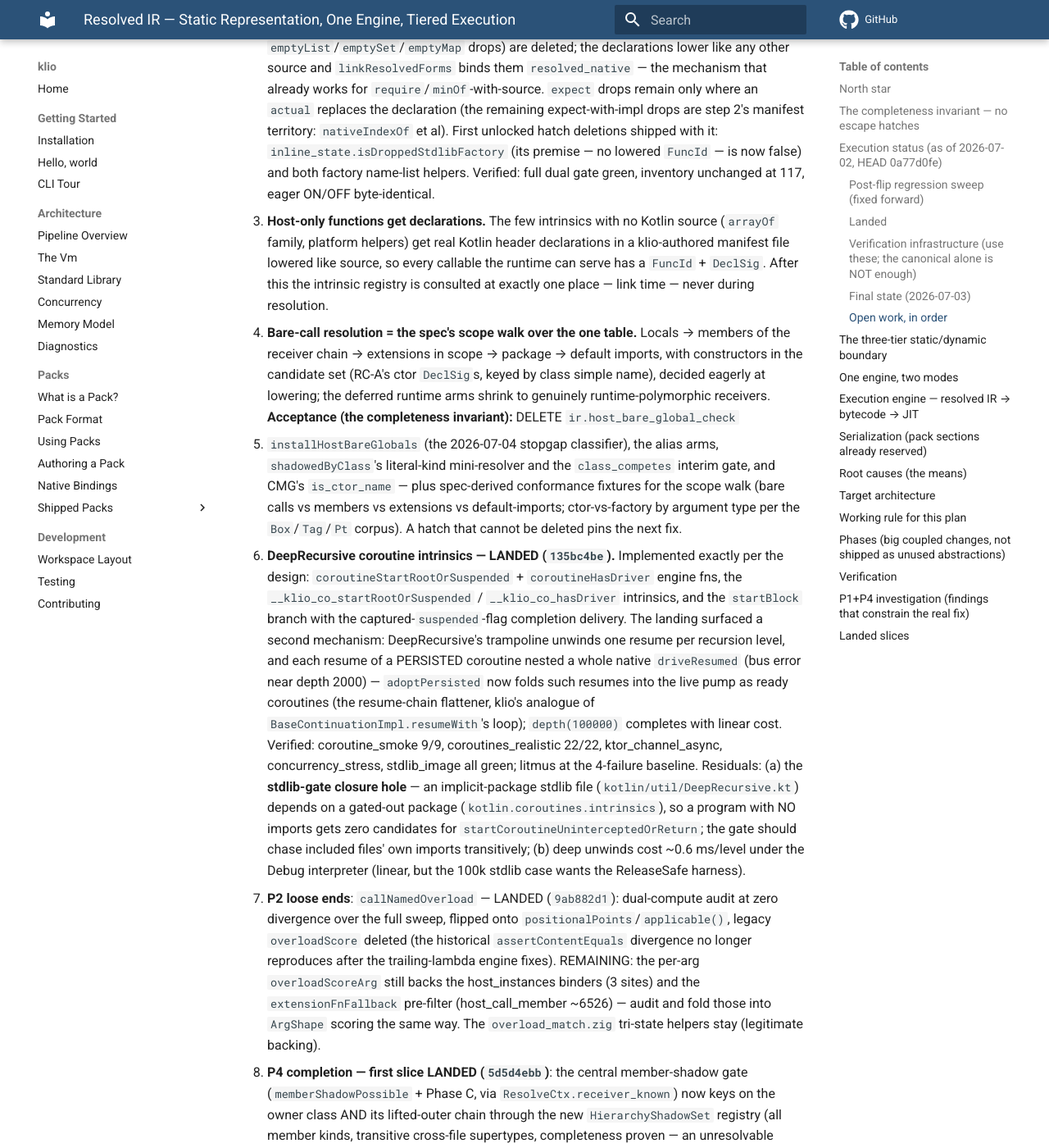
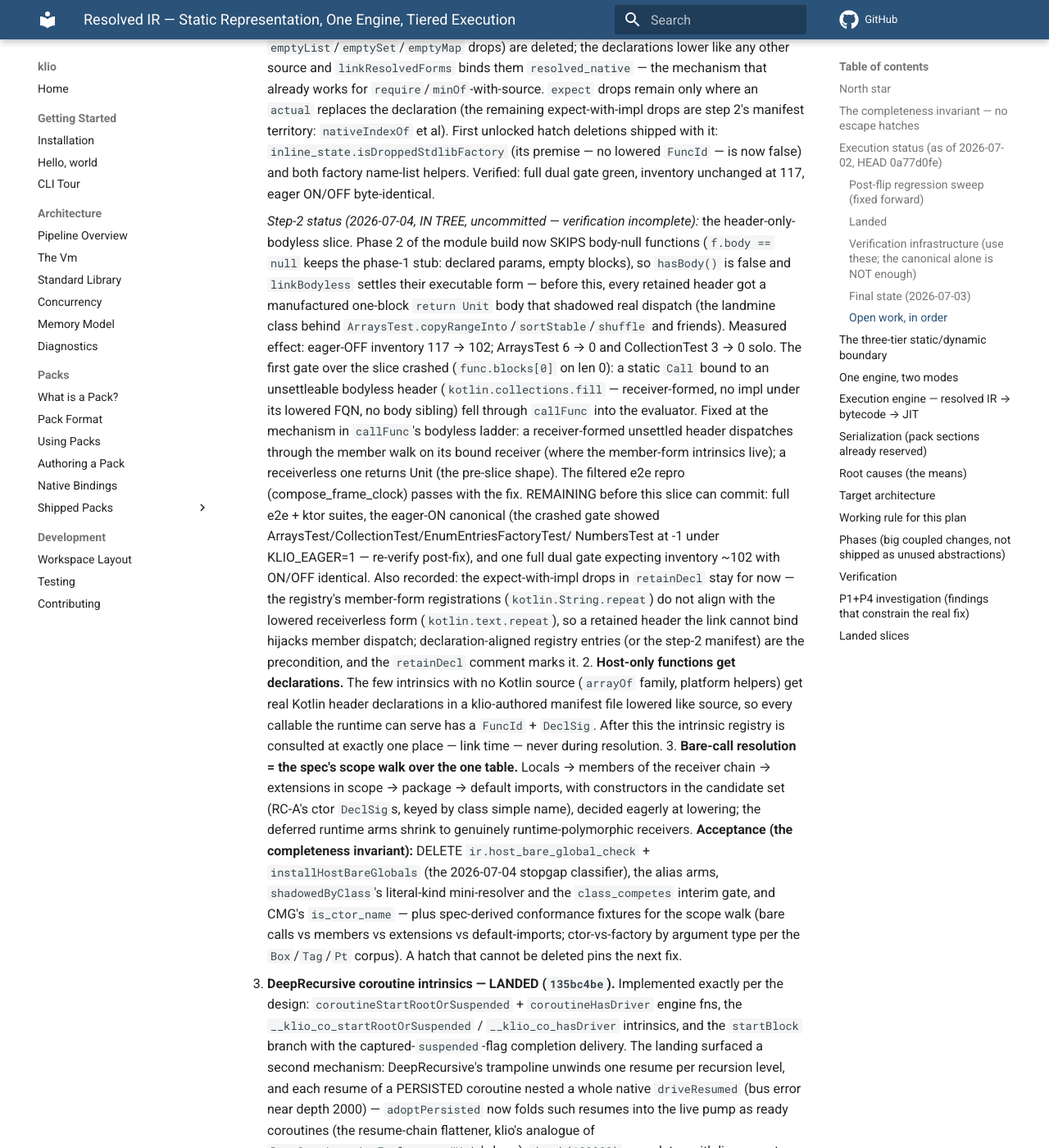
Before and after one commit to DrewCarlson/klio, an MkDocs documentation site: the page built from docs/resolution-unification-plan.md, in a window 1280 px wide and 1400 px high, scrolled down 6472 px. Shown: the whole window at 82% size. Built offline with MkDocs 1.6.1 and Material for MkDocs 9.7.7, drawn with Linux system fonts in a browser that asks for light colours; comment, search, counter and statistics services are not loaded.

Commit message:
docs: the header-only-bodyless slice status — measured wins, the crash fix, what verification remains

```diff
--- a/docs/resolution-unification-plan.md
+++ b/docs/resolution-unification-plan.md
@@ -265,6 +265,35 @@
       `inline_state.isDroppedStdlibFactory` (its premise — no lowered `FuncId` —
       is now false) and both factory name-list helpers. Verified: full dual gate
       green, inventory unchanged at 117, eager ON/OFF byte-identical.
+
+      *Step-2 status (2026-07-04, IN TREE, uncommitted — verification
+      incomplete):* the header-only-bodyless slice. Phase 2 of the module
+      build now SKIPS body-null functions (`f.body == null` keeps the
+      phase-1 stub: declared params, empty blocks), so `hasBody()` is false
+      and `linkBodyless` settles their executable form — before this, every
+      retained header got a manufactured one-block `return Unit` body that
+      shadowed real dispatch (the landmine class behind
+      `ArraysTest.copyRangeInto`/`sortStable`/`shuffle` and friends).
+      Measured effect: eager-OFF inventory 117 → 102; ArraysTest 6 → 0 and
+      CollectionTest 3 → 0 solo. The first gate over the slice crashed
+      (`func.blocks[0]` on len 0): a static `Call` bound to an unsettleable
+      bodyless header (`kotlin.collections.fill` — receiver-formed, no impl
+      under its lowered FQN, no body sibling) fell through `callFunc` into
+      the evaluator. Fixed at the mechanism in `callFunc`'s bodyless ladder:
+      a receiver-formed unsettled header dispatches through the member walk
+      on its bound receiver (where the member-form intrinsics live); a
+      receiverless one returns Unit (the pre-slice shape). The filtered e2e
+      repro (compose_frame_clock) passes with the fix. REMAINING before this
+      slice can commit: full e2e + ktor suites, the eager-ON canonical (the
+      crashed gate showed ArraysTest/CollectionTest/EnumEntriesFactoryTest/
+      NumbersTest at -1 under KLIO_EAGER=1 — re-verify post-fix), and one
+      full dual gate expecting inventory ~102 with ON/OFF identical.
+      Also recorded: the expect-with-impl drops in `retainDecl` stay for
+      now — the registry's member-form registrations (`kotlin.String.repeat`)
+      do not align with the lowered receiverless form (`kotlin.text.repeat`),
+      so a retained header the link cannot bind hijacks member dispatch;
+      declaration-aligned registry entries (or the step-2 manifest) are the
+      precondition, and the `retainDecl` comment marks it.
    2. **Host-only functions get declarations.** The few intrinsics with no Kotlin
       source (`arrayOf` family, platform helpers) get real Kotlin header
       declarations in a klio-authored manifest file lowered like source, so every
```
